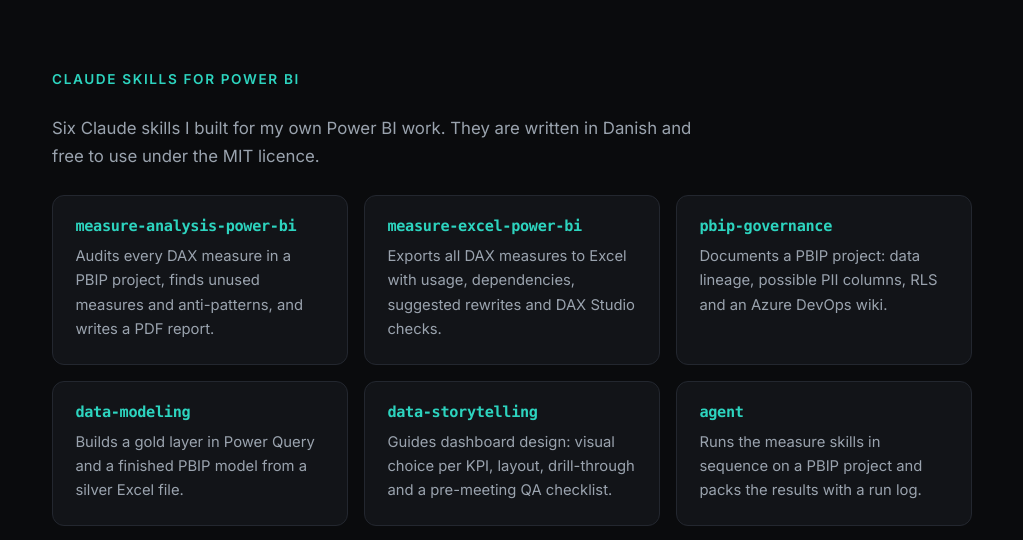
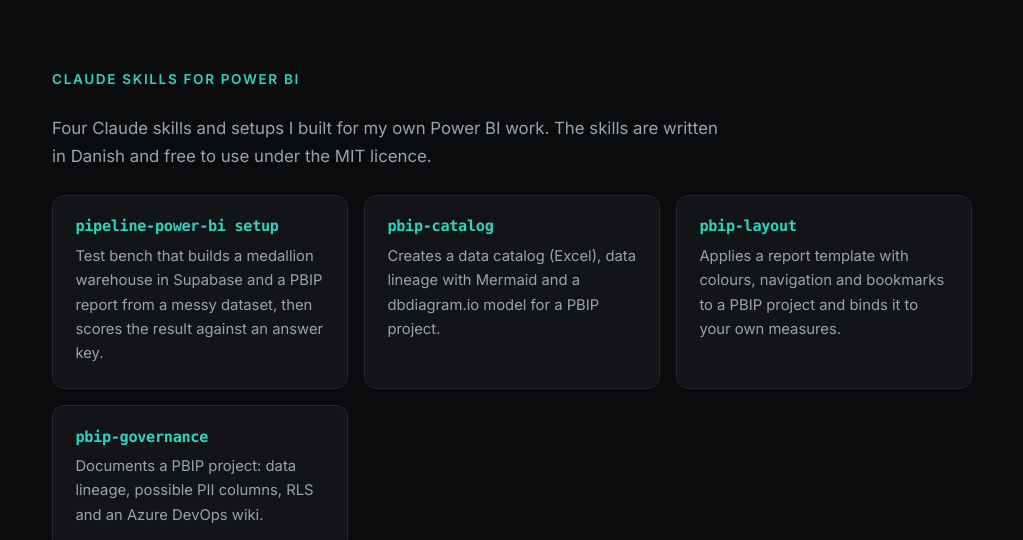
Before and after one commit to Forza20/Forza20.github.io, a plain HTML site: page index.html in a window 1280 px wide. Shown: the part 8230-8770 px from the top of the page, without its empty margins (128-1151 px from the left). Drawn offline with Linux system fonts and the light colour scheme; no server answers.

Commit message:
Replace skill cards with pipeline setup, pbip-catalog, pbip-layout, pbip-governance
Co-Authored-By: Claude Opus 5.5 <noreply@anthropic.com>

```diff
--- a/index.html
+++ b/index.html
@@ -414,31 +414,23 @@
     <!-- CLAUDE SKILLS -->
     <section class="section container" id="claude-skills" aria-labelledby="claude-skills-title">
       <h2 class="section__title reveal" id="claude-skills-title">Claude skills for Power BI</h2>
-      <p class="section__intro reveal">Six Claude skills I built for my own Power BI work. They are written in Danish and free to use under the MIT licence.</p>
+      <p class="section__intro reveal">Four Claude skills and setups I built for my own Power BI work. The skills are written in Danish and free to use under the MIT licence.</p>
       <ul class="ai-skills">
         <li class="card reveal">
-          <h3 class="card__title"><a href="https://github.com/Forza20/claude-powerbi-skills/tree/main/skills/measure-analysis-power-bi" target="_blank" rel="noopener noreferrer">measure-analysis-power-bi<span class="visually-hidden"> (opens in a new tab)</span></a></h3>
-          <p>Audits every DAX measure in a PBIP project, finds unused measures and anti-patterns, and writes a PDF report.</p>
+          <h3 class="card__title"><a href="https://github.com/Forza20/pipeline-data-warehouse" target="_blank" rel="noopener noreferrer">pipeline-power-bi setup<span class="visually-hidden"> (opens in a new tab)</span></a></h3>
+          <p>Test bench that builds a medallion warehouse in Supabase and a PBIP report from a messy dataset, then scores the result against an answer key.</p>
         </li>
         <li class="card reveal">
-          <h3 class="card__title"><a href="https://github.com/Forza20/claude-powerbi-skills/tree/main/skills/measure-excel-power-bi" target="_blank" rel="noopener noreferrer">measure-excel-power-bi<span class="visually-hidden"> (opens in a new tab)</span></a></h3>
-          <p>Exports all DAX measures to Excel with usage, dependencies, suggested rewrites and DAX Studio checks.</p>
+          <h3 class="card__title"><a href="https://github.com/Forza20/claude-powerbi-skills/tree/main/.claude/skills/pbip-catalog" target="_blank" rel="noopener noreferrer">pbip-catalog<span class="visually-hidden"> (opens in a new tab)</span></a></h3>
+          <p>Creates a data catalog (Excel), data lineage with Mermaid and a dbdiagram.io model for a PBIP project.</p>
+        </li>
+        <li class="card reveal">
+          <h3 class="card__title"><a href="https://github.com/Forza20/claude-powerbi-skills/tree/main/.claude/skills/pbip-layout" target="_blank" rel="noopener noreferrer">pbip-layout<span class="visually-hidden"> (opens in a new tab)</span></a></h3>
+          <p>Applies a report template with colours, navigation and bookmarks to a PBIP project and binds it to your own measures.</p>
         </li>
         <li class="card reveal">
           <h3 class="card__title"><a href="https://github.com/Forza20/claude-powerbi-skills/tree/main/skills/pbip-governance" target="_blank" rel="noopener noreferrer">pbip-governance<span class="visually-hidden"> (opens in a new tab)</span></a></h3>
           <p>Documents a PBIP project: data lineage, possible PII columns, RLS and an Azure DevOps wiki.</p>
-        </li>
-        <li class="card reveal">
-          <h3 class="card__title"><a href="https://github.com/Forza20/claude-powerbi-skills/tree/main/skills/data-modeling" target="_blank" rel="noopener noreferrer">data-modeling<span class="visually-hidden"> (opens in a new tab)</span></a></h3>
-          <p>Builds a gold layer in Power Query and a finished PBIP model from a silver Excel file.</p>
-        </li>
-        <li class="card reveal">
-          <h3 class="card__title"><a href="https://github.com/Forza20/claude-powerbi-skills/tree/main/skills/data-storytelling" target="_blank" rel="noopener noreferrer">data-storytelling<span class="visually-hidden"> (opens in a new tab)</span></a></h3>
-          <p>Guides dashboard design: visual choice per KPI, layout, drill-through and a pre-meeting QA checklist.</p>
-        </li>
-        <li class="card reveal">
-          <h3 class="card__title"><a href="https://github.com/Forza20/claude-powerbi-skills/tree/main/skills/agent" target="_blank" rel="noopener noreferrer">agent<span class="visually-hidden"> (opens in a new tab)</span></a></h3>
-          <p>Runs the measure skills in sequence on a PBIP project and packs the results with a run log.</p>
         </li>
       </ul>
       <div class="project__actions">
```
